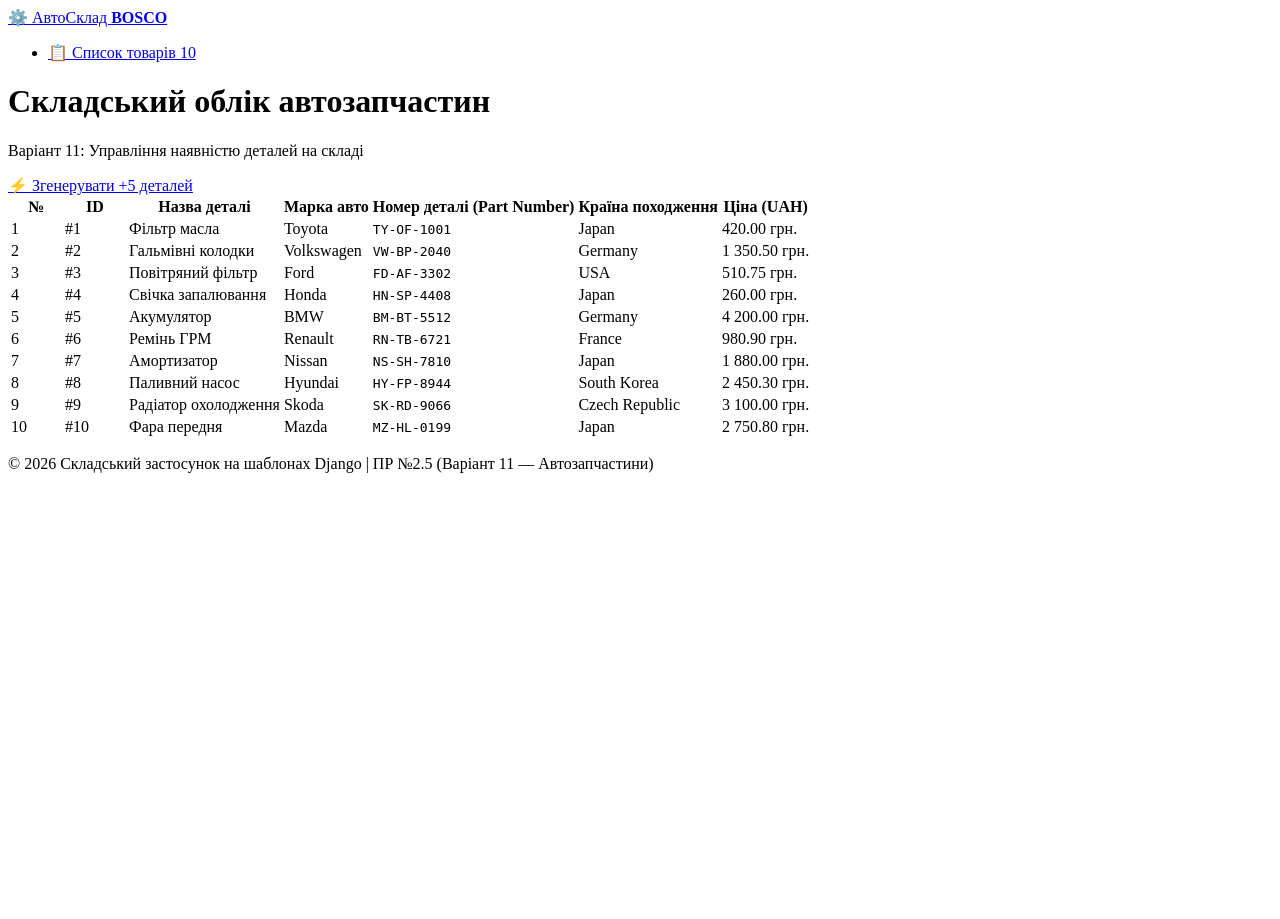
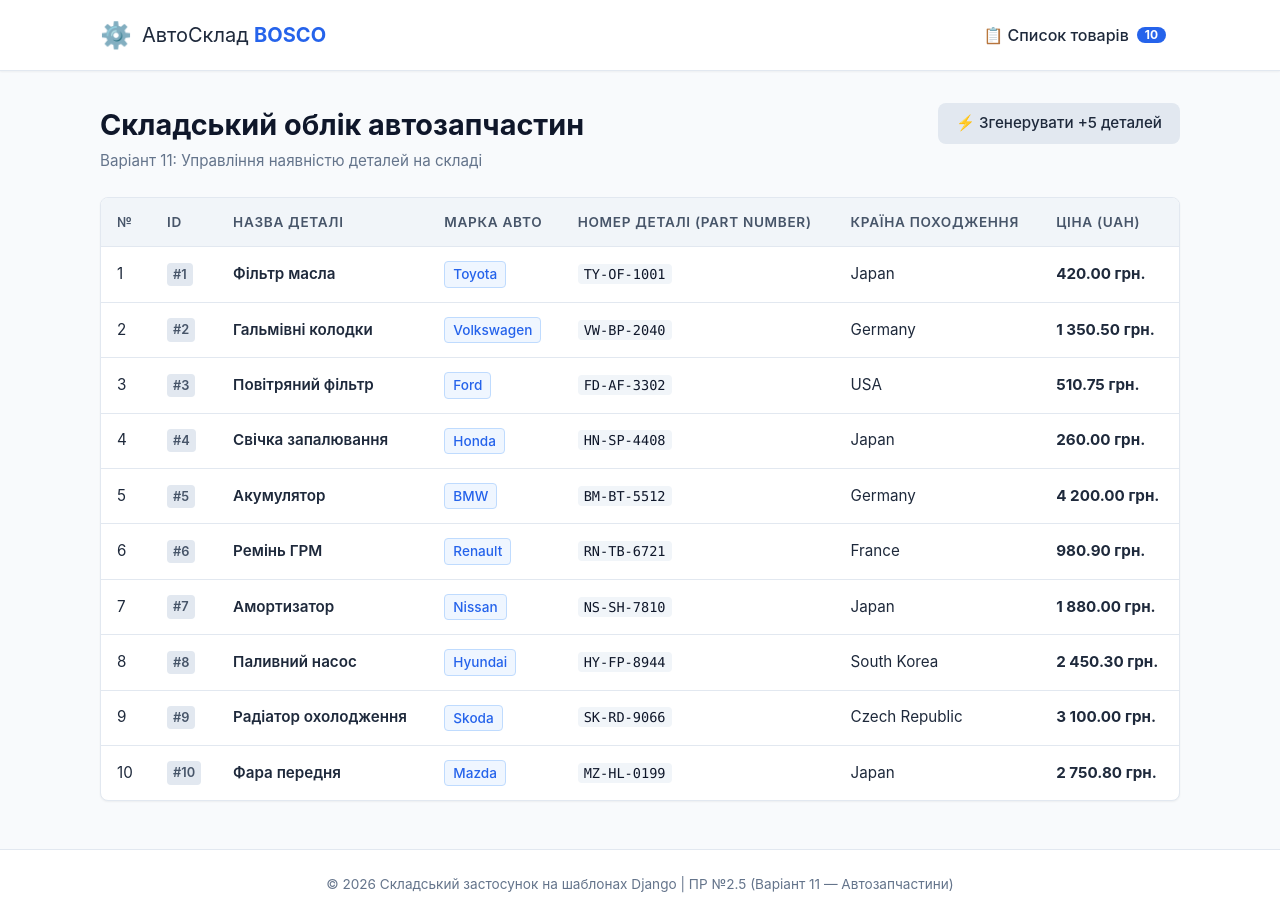
Before and after one commit to dangerhlopchyk-sudo/bosco-backend, a Django app: page / in a window 1280 px wide. Before the commit the page ends 473 px from the top, so only its background shows below. Run offline with Django 5.2, Linux system fonts and the light colour scheme; data comes from the database, SQL or seed files in the repository.

Commit message:
Lesson 4: Add static CSS styles for table, layout and navigation

```diff
--- /dev/null
+++ b/catalog/static/catalog/css/style.css
@@ -0,0 +1,488 @@
+/* ==========================================================================
+   Складський застосунок: Склад автозапчастин (Варіант 11)
+   Стилі для таблиць, навігації, форм та повідомлень
+   ========================================================================== */
+
+:root {
+    --primary-color: #2563eb;
+    --primary-hover: #1d4ed8;
+    --secondary-color: #4b5563;
+    --secondary-hover: #374151;
+    --success-bg: #dcfce7;
+    --success-text: #166534;
+    --success-border: #86efac;
+    --error-bg: #fee2e2;
+    --error-text: #991b1b;
+    --error-border: #fca5a5;
+    --info-bg: #e0f2fe;
+    --info-text: #075985;
+    --info-border: #7dd3fc;
+    --bg-color: #f8fafc;
+    --card-bg: #ffffff;
+    --text-main: #1e293b;
+    --text-muted: #64748b;
+    --border-color: #e2e8f0;
+    --border-radius: 8px;
+    --shadow-sm: 0 1px 2px 0 rgba(0, 0, 0, 0.05);
+    --shadow-md: 0 4px 6px -1px rgba(0, 0, 0, 0.1), 0 2px 4px -1px rgba(0, 0, 0, 0.06);
+    --shadow-lg: 0 10px 15px -3px rgba(0, 0, 0, 0.1), 0 4px 6px -2px rgba(0, 0, 0, 0.05);
+}
+
+* {
+    box-sizing: border-box;
+    margin: 0;
+    padding: 0;
+}
+
+body {
+    font-family: -apple-system, BlinkMacSystemFont, "Segoe UI", Roboto, "Helvetica Neue", Arial, sans-serif;
+    background-color: var(--bg-color);
+    color: var(--text-main);
+    line-height: 1.5;
+    min-height: 100vh;
+    display: flex;
+    flex-direction: column;
+}
+
+.container {
+    max-width: 1120px;
+    margin: 0 auto;
+    padding: 0 20px;
+    width: 100%;
+}
+
+/* ==========================================================================
+   Header & Navigation
+   ========================================================================== */
+
+.site-header {
+    background-color: var(--card-bg);
+    border-bottom: 1px solid var(--border-color);
+    box-shadow: var(--shadow-sm);
+    position: sticky;
+    top: 0;
+    z-index: 100;
+}
+
+.header-content {
+    display: flex;
+    justify-content: space-between;
+    align-items: center;
+    height: 70px;
+}
+
+.logo a {
+    display: flex;
+    align-items: center;
+    gap: 10px;
+    text-decoration: none;
+    color: var(--text-main);
+    font-size: 1.25rem;
+}
+
+.logo-icon {
+    font-size: 1.6rem;
+}
+
+.logo-text strong {
+    color: var(--primary-color);
+}
+
+.main-nav .nav-list {
+    display: flex;
+    list-style: none;
+    align-items: center;
+    gap: 16px;
+}
+
+.nav-link {
+    text-decoration: none;
+    color: var(--text-main);
+    font-weight: 500;
+    padding: 8px 14px;
+    border-radius: var(--border-radius);
+    transition: all 0.2s ease;
+    display: inline-flex;
+    align-items: center;
+    gap: 8px;
+}
+
+.nav-link:hover {
+    background-color: #f1f5f9;
+    color: var(--primary-color);
+}
+
+.nav-link.btn-link {
+    background-color: var(--primary-color);
+    color: #ffffff;
+}
+
+.nav-link.btn-link:hover {
+    background-color: var(--primary-hover);
+    color: #ffffff;
+}
+
+.badge {
+    display: inline-block;
+    padding: 2px 8px;
+    font-size: 0.75rem;
+    font-weight: 700;
+    line-height: 1;
+    color: #ffffff;
+    background-color: var(--primary-color);
+    border-radius: 9999px;
+    text-align: center;
+}
+
+/* ==========================================================================
+   Main Content Layout
+   ========================================================================== */
+
+.main-content {
+    flex: 1;
+    padding-top: 32px;
+    padding-bottom: 48px;
+}
+
+.page-header {
+    display: flex;
+    justify-content: space-between;
+    align-items: flex-start;
+    margin-bottom: 24px;
+    flex-wrap: wrap;
+    gap: 16px;
+}
+
+.page-title-wrap h1 {
+    font-size: 1.8rem;
+    font-weight: 700;
+    color: #0f172a;
+}
+
+.subtitle {
+    color: var(--text-muted);
+    font-size: 0.95rem;
+    margin-top: 4px;
+}
+
+.page-actions {
+    display: flex;
+    gap: 12px;
+}
+
+/* ==========================================================================
+   Buttons
+   ========================================================================== */
+
+.btn {
+    display: inline-flex;
+    align-items: center;
+    justify-content: center;
+    padding: 9px 18px;
+    font-size: 0.95rem;
+    font-weight: 500;
+    border-radius: var(--border-radius);
+    border: none;
+    cursor: pointer;
+    text-decoration: none;
+    transition: all 0.2s ease;
+}
+
+.btn-primary {
+    background-color: var(--primary-color);
+    color: #ffffff;
+}
+
+.btn-primary:hover {
+    background-color: var(--primary-hover);
+}
+
+.btn-secondary {
+    background-color: #e2e8f0;
+    color: var(--text-main);
+}
+
+.btn-secondary:hover {
+    background-color: #cbd5e1;
+}
+
+.btn-sm {
+    padding: 6px 12px;
+    font-size: 0.85rem;
+}
+
+/* ==========================================================================
+   Alert / Flash Messages
+   ========================================================================== */
+
+.messages-container {
+    margin-bottom: 24px;
+    display: flex;
+    flex-direction: column;
+    gap: 10px;
+}
+
+.alert {
+    padding: 14px 18px;
+    border-radius: var(--border-radius);
+    display: flex;
+    align-items: center;
+    gap: 12px;
+    font-size: 0.95rem;
+    border: 1px solid transparent;
+    animation: fadeIn 0.3s ease;
+}
+
+.alert-success {
+    background-color: var(--success-bg);
+    color: var(--success-text);
+    border-color: var(--success-border);
+}
+
+.alert-error {
+    background-color: var(--error-bg);
+    color: var(--error-text);
+    border-color: var(--error-border);
+}
+
+.alert-info {
+    background-color: var(--info-bg);
+    color: var(--info-text);
+    border-color: var(--info-border);
+}
+
+.alert-icon {
+    font-size: 1.1rem;
+}
+
+@keyframes fadeIn {
+    from { opacity: 0; transform: translateY(-6px); }
+    to { opacity: 1; transform: translateY(0); }
+}
+
+/* ==========================================================================
+   Data Table
+   ========================================================================== */
+
+.table-card {
+    background-color: var(--card-bg);
+    border-radius: var(--border-radius);
+    border: 1px solid var(--border-color);
+    box-shadow: var(--shadow-sm);
+    overflow: hidden;
+}
+
+.data-table {
+    width: 100%;
+    border-collapse: collapse;
+    text-align: left;
+}
+
+.data-table th {
+    background-color: #f1f5f9;
+    color: #475569;
+    font-weight: 600;
+    font-size: 0.85rem;
+    text-transform: uppercase;
+    letter-spacing: 0.05em;
+    padding: 14px 16px;
+    border-bottom: 1px solid var(--border-color);
+}
+
+.data-table td {
+    padding: 14px 16px;
+    border-bottom: 1px solid var(--border-color);
+    font-size: 0.95rem;
+    color: var(--text-main);
+}
+
+.data-table tbody tr:last-child td {
+    border-bottom: none;
+}
+
+.data-table tbody tr:hover {
+    background-color: #f8fafc;
+}
+
+.id-badge {
+    display: inline-block;
+    background-color: #e2e8f0;
+    color: #475569;
+    padding: 2px 6px;
+    border-radius: 4px;
+    font-size: 0.8rem;
+    font-weight: 600;
+}
+
+.brand-tag {
+    display: inline-block;
+    background-color: #eff6ff;
+    color: var(--primary-color);
+    border: 1px solid #bfdbfe;
+    padding: 2px 8px;
+    border-radius: 4px;
+    font-weight: 500;
+    font-size: 0.85rem;
+}
+
+.price-cell {
+    font-weight: 700;
+    color: #0f172a;
+    white-space: nowrap;
+}
+
+.text-muted {
+    color: var(--text-muted);
+}
+
+.font-weight-bold {
+    font-weight: 600;
+}
+
+code {
+    background-color: #f1f5f9;
+    color: #0f172a;
+    padding: 2px 6px;
+    border-radius: 4px;
+    font-family: ui-monospace, SFMono-Regular, Menlo, Monaco, Consolas, monospace;
+    font-size: 0.85rem;
+}
+
+/* Empty State */
+.empty-state {
+    text-align: center;
+    padding: 60px 20px !important;
+}
+
+.empty-box {
+    display: flex;
+    flex-direction: column;
+    align-items: center;
+    gap: 12px;
+}
+
+.empty-icon {
+    font-size: 3rem;
+}
+
+.empty-box h3 {
+    font-size: 1.3rem;
+    color: #334155;
+}
+
+.empty-box p {
+    color: var(--text-muted);
+    margin-bottom: 8px;
+}
+
+/* ==========================================================================
+   Forms
+   ========================================================================== */
+
+.form-container {
+    max-width: 680px;
+    margin: 0 auto;
+}
+
+.form-card {
+    background-color: var(--card-bg);
+    border-radius: var(--border-radius);
+    border: 1px solid var(--border-color);
+    box-shadow: var(--shadow-sm);
+    padding: 32px;
+}
+
+.form-header {
+    margin-bottom: 24px;
+    border-bottom: 1px solid var(--border-color);
+    padding-bottom: 16px;
+}
+
+.form-header h2 {
+    font-size: 1.5rem;
+    font-weight: 700;
+    color: #0f172a;
+}
+
+.form-subtitle {
+    color: var(--text-muted);
+    font-size: 0.9rem;
+    margin-top: 4px;
+}
+
+.product-form {
+    display: flex;
+    flex-direction: column;
+    gap: 20px;
+}
+
+.form-row {
+    display: flex;
+    gap: 16px;
+}
+
+.form-group {
+    display: flex;
+    flex-direction: column;
+    gap: 6px;
+}
+
+.form-group.col {
+    flex: 1;
+}
+
+label {
+    font-size: 0.9rem;
+    font-weight: 600;
+    color: #334155;
+}
+
+.required {
+    color: #dc2626;
+}
+
+.form-control {
+    padding: 10px 14px;
+    font-size: 0.95rem;
+    border: 1px solid var(--border-color);
+    border-radius: var(--border-radius);
+    background-color: #ffffff;
+    color: var(--text-main);
+    transition: border-color 0.2s, box-shadow 0.2s;
+}
+
+.form-control:focus {
+    outline: none;
+    border-color: var(--primary-color);
+    box-shadow: 0 0 0 3px rgba(37, 99, 235, 0.15);
+}
+
+.form-text {
+    font-size: 0.8rem;
+    color: var(--text-muted);
+}
+
+.form-actions {
+    display: flex;
+    align-items: center;
+    gap: 12px;
+    margin-top: 12px;
+}
+
+.btn-submit {
+    min-width: 160px;
+}
+
+/* ==========================================================================
+   Footer
+   ========================================================================== */
+
+.site-footer {
+    background-color: var(--card-bg);
+    border-top: 1px solid var(--border-color);
+    padding: 24px 0;
+    color: var(--text-muted);
+    font-size: 0.85rem;
+    text-align: center;
+    margin-top: auto;
+}
--- a/templates/base.html
+++ b/templates/base.html
@@ -1,9 +1,11 @@
+{% load static %}
 <!DOCTYPE html>
 <html lang="uk">
 <head>
     <meta charset="UTF-8">
     <meta name="viewport" content="width=device-width, initial-scale=1.0">
     <title>{% block title %}Склад автозапчастин{% endblock %}</title>
+    <link rel="stylesheet" href="{% static 'catalog/css/style.css' %}">
 </head>
 <body>
     <header class="site-header">
```
